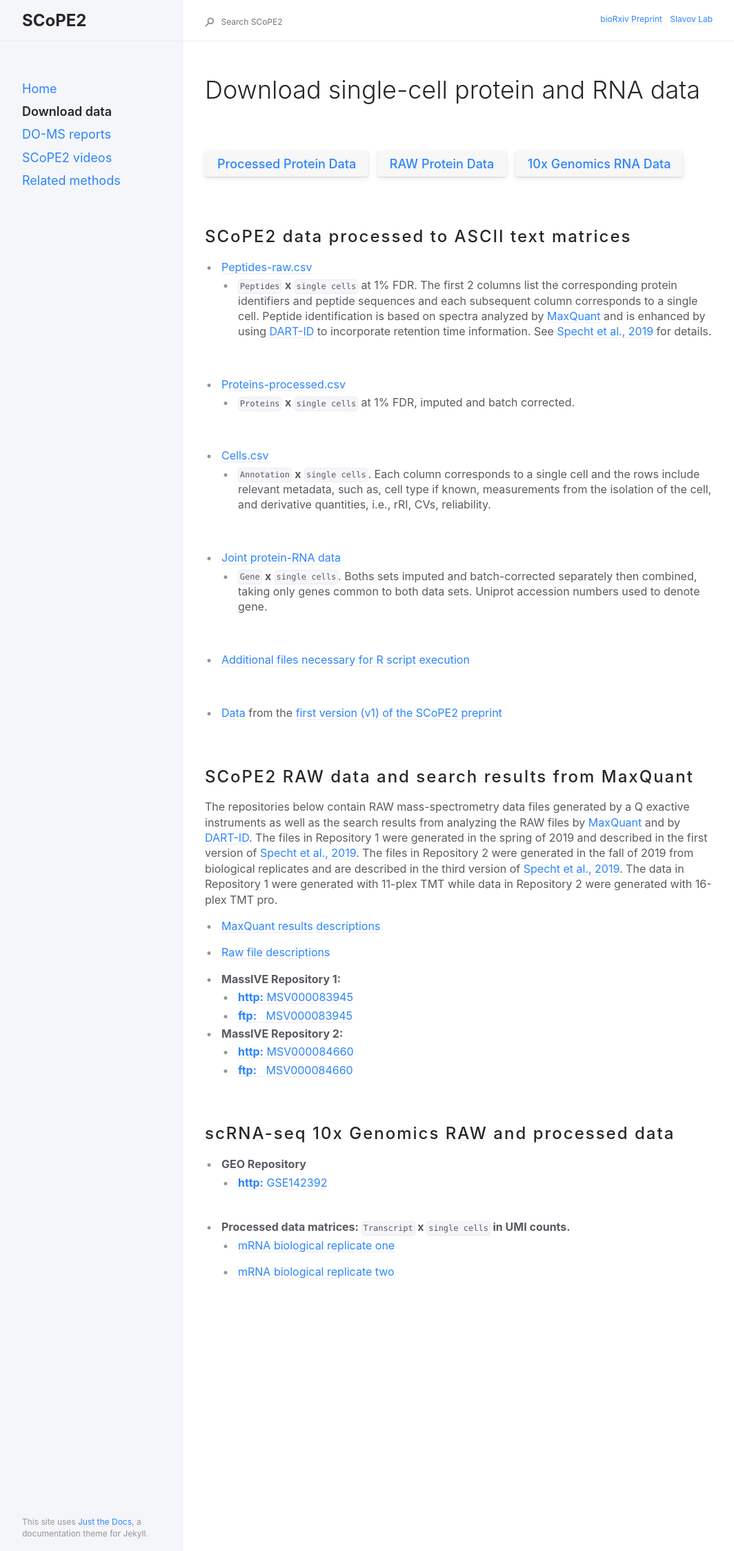
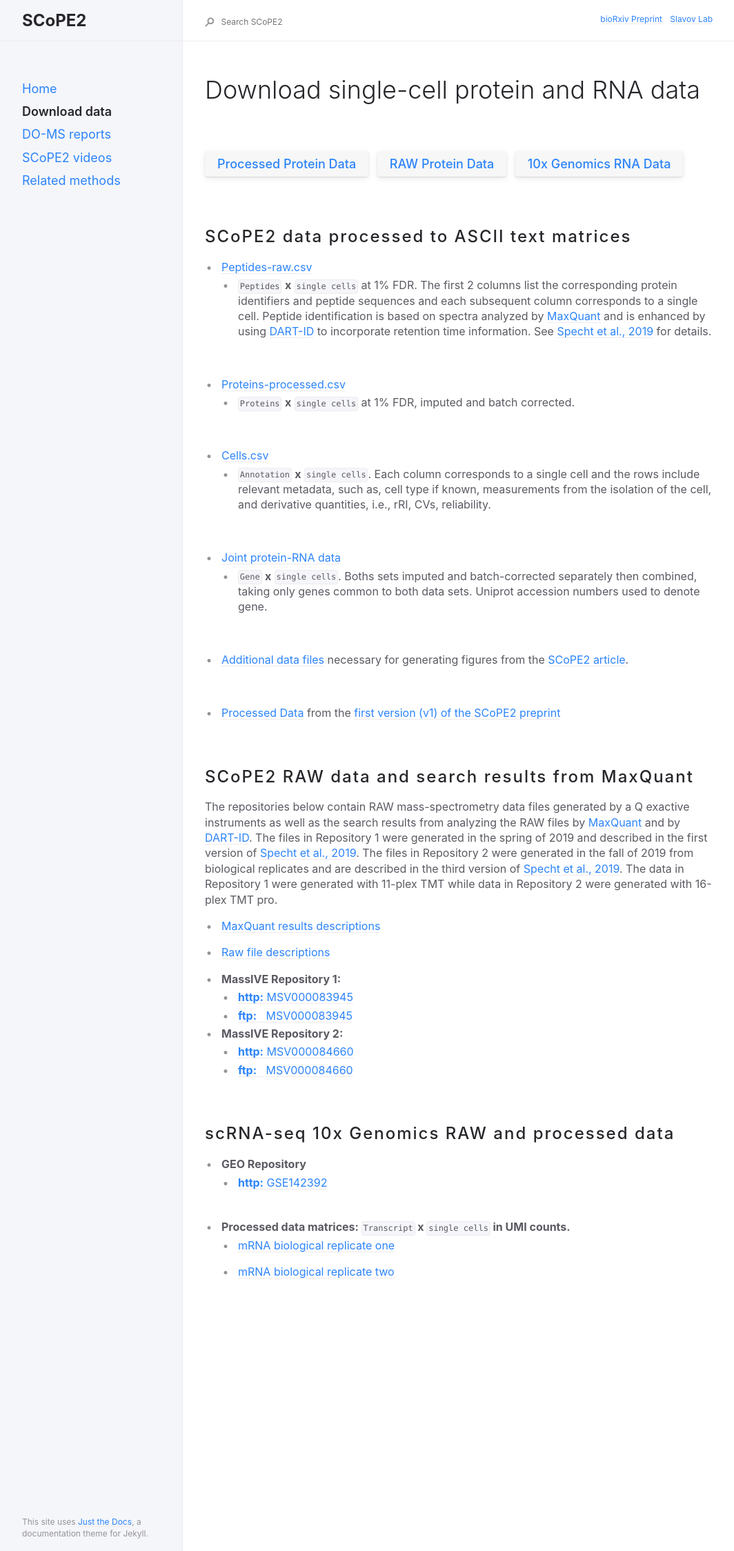
Before and after one commit to SlavovLab/SCoPE2, a Jekyll site: the page built from docs/docs/data.md, in a window 1280 px wide. Shown: the whole page at 69% size, without its empty margins (91-1155 px from the left). Built offline with Jekyll 4.4.1, drawn with Linux system fonts in a browser that asks for light colours.

Commit message:
Update data.md

```diff
--- a/docs/docs/data.md
+++ b/docs/docs/data.md
@@ -38,11 +38,11 @@ description: "download single-cell proteomics data from SCoPE2, a second generat
 
 &nbsp;
 
-* [Additional files necessary for R script execution](https://drive.google.com/open?id=1VzBfmNxziRYqayx3SP-cOe2gu129Obgx)
+* [Additional data files](https://drive.google.com/open?id=1VzBfmNxziRYqayx3SP-cOe2gu129Obgx) necessary for generating figures from the [SCoPE2 article](https://doi.org/10.1101/665307).
 
 &nbsp;
 
-* [Data](https://drive.google.com/open?id=1cMQ-SIGpHwSfx9wJF2fIa-t8yX329LPM) from the [first version (v1) of the SCoPE2 preprint](https://www.biorxiv.org/content/10.1101/665307v1)
+* [Processed Data](https://drive.google.com/open?id=1cMQ-SIGpHwSfx9wJF2fIa-t8yX329LPM) from the [first version (v1) of the SCoPE2 preprint](https://www.biorxiv.org/content/10.1101/665307v1)
 
 &nbsp;
 
```
